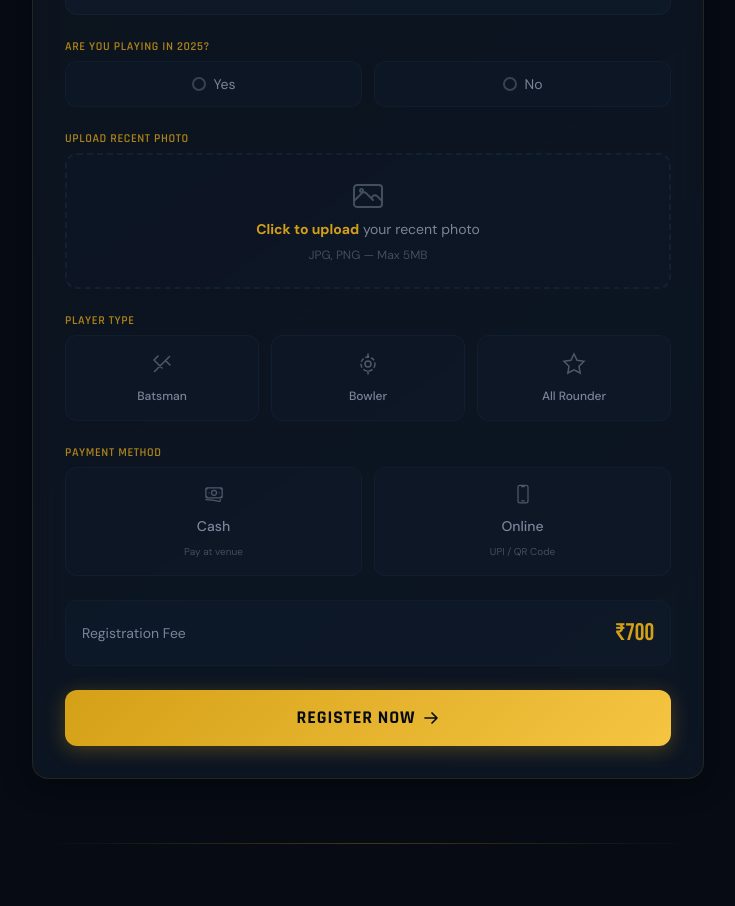
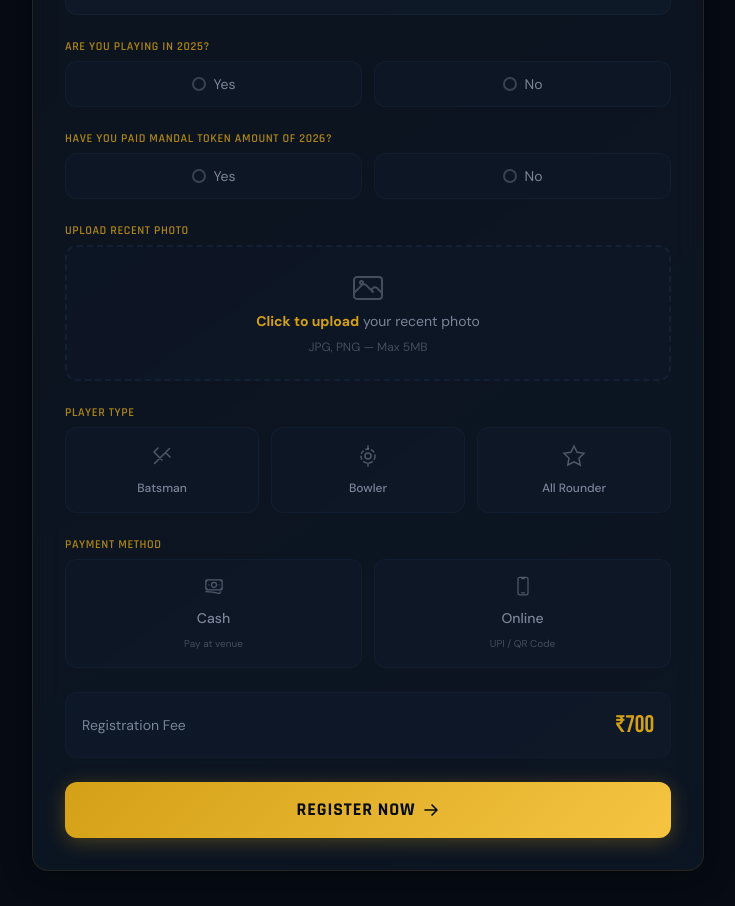
Before and after one commit to ram-49-kaps/GPL-3, a React (Vite) app in the folder frontend/: page / in a window 1280 px wide. Shown: the part 860-1766 px from the top of the page, without its empty margins (272-1007 px from the left). Built offline with nearby package versions, Linux system fonts and the light colour scheme; no server answers.

Commit message:
Add Mandal Token 2026 payment field to registration

```diff
--- a/frontend/src/components/RegistrationForm.jsx
+++ b/frontend/src/components/RegistrationForm.jsx
@@ -13,6 +13,7 @@ const RegistrationForm = ({ onSuccess }) => {
     email: '',
     phone: '',
     playing_2025: '',
+    mandal_token_2026: '',
     photo: null,
     player_type: '',
     payment_method: '',
@@ -31,6 +32,9 @@ const RegistrationForm = ({ onSuccess }) => {
     }
     if (!form.playing_2025) {
       newErrors.playing_2025 = 'Please select an option';
+    }
+    if (!form.mandal_token_2026) {
+      newErrors.mandal_token_2026 = 'Please select an option';
     }
     if (!form.player_type) {
       newErrors.player_type = 'Please select your player type';
@@ -232,6 +236,31 @@ const RegistrationForm = ({ onSuccess }) => {
             {errors.playing_2025 && <p className="input-error">{errors.playing_2025}</p>}
           </div>
 
+          {/* Mandal Token 2026 */}
+          <div>
+            <label className="input-label">Have you paid Mandal Token amount of 2026?</label>
+            <div className="flex gap-3">
+              {['Yes', 'No'].map((opt) => (
+                <button
+                  key={opt}
+                  type="button"
+                  className={`radio-card flex-1 justify-center ${form.mandal_token_2026 === opt ? 'active' : ''}`}
+                  onClick={() => handleChange('mandal_token_2026', opt)}
+                >
+                  <span className={`w-3.5 h-3.5 rounded-full border-2 flex items-center justify-center flex-shrink-0 transition-colors ${
+                    form.mandal_token_2026 === opt ? 'border-gold bg-gold' : 'border-ash/40'
+                  }`}>
+                    {form.mandal_token_2026 === opt && <span className="w-1.5 h-1.5 rounded-full bg-midnight" />}
+                  </span>
+                  <span className={`font-body text-sm ${form.mandal_token_2026 === opt ? 'text-cream' : 'text-ash'}`}>
+                    {opt}
+                  </span>
+                </button>
+              ))}
+            </div>
+            {errors.mandal_token_2026 && <p className="input-error">{errors.mandal_token_2026}</p>}
+          </div>
+
           {/* Photo Upload */}
           <div>
             <label className="input-label">Upload Recent Photo</label>
--- a/frontend/src/utils/api.js
+++ b/frontend/src/utils/api.js
@@ -13,6 +13,7 @@ export const submitRegistration = async (formData) => {
   data.append('email', formData.email);
   data.append('phone', formData.phone);
   data.append('playing_2025', formData.playing_2025);
+  data.append('mandal_token_2026', formData.mandal_token_2026);
   data.append('player_type', formData.player_type);
   data.append('payment_method', formData.payment_method);
 
```
Also changed, not shown: 1 other file (tests, documents, lock files or other folders).
